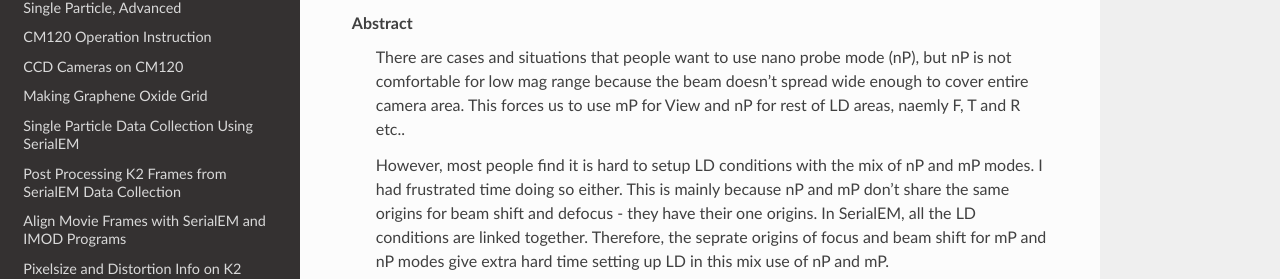
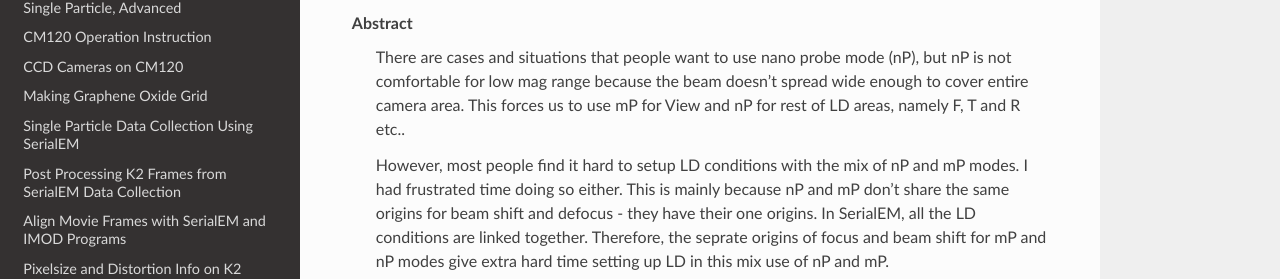
Before and after one commit to xuchen66/sphinx-emdocs, a Sphinx documentation site: the page built from source/serialEM-note-LD-mP-nP.rst, in a window 1280 px wide and 900 px high. Shown: the part 302-581 px from the top of the window. Built offline with Sphinx 7.4.7 and the Read the Docs theme 2.0.0, drawn with Linux system fonts in a browser that asks for light colours; pages that are not in the unit, such as notebooks, are missing from menus.

Commit message:
Update serialEM-note-LD-mP-nP.rst

```diff
--- a/source/serialEM-note-LD-mP-nP.rst
+++ b/source/serialEM-note-LD-mP-nP.rst
@@ -11,14 +11,14 @@
 .. glossary::
 
    Abstract
-      There are cases and situations that people want to use nano probe mode (nP), but nP is not comfortable for low mag range because the
-      beam doesn't spread wide enough to cover entire camera area. This forces us to use mP for View and nP for rest of LD areas, naemly F, T
-      and R etc..
+      There are cases and situations that people want to use nano probe mode (nP), but nP is not comfortable for low mag range
+      because the beam doesn't spread wide enough to cover entire camera area. This forces us to use mP for View and nP for
+      rest of LD areas, namely F, T and R etc..
 
-      However, most people find it is hard to setup LD conditions with the mix of nP and mP modes. I had frustrated time doing so either.
-      This is mainly because nP and mP don't share the same origins for beam shift and defocus - they have their one origins. In SerialEM, all
-      the LD conditions are linked together. Therefore, the seprate origins of focus and beam shift for mP and nP modes give extra hard time
-      setting up LD in this mix use of nP and mP.
+      However, most people find it hard to setup LD conditions with the mix of nP and mP modes. I had frustrated time doing so either.
+      This is mainly because nP and mP don't share the same origins for beam shift and defocus - they have their one origins.
+      In SerialEM, all the LD conditions are linked together. Therefore, the seprate origins of focus and beam shift for mP and nP
+      modes give extra hard time setting up LD in this mix use of nP and mP.
 
       SerialEM already has way to deal with this problem. I hope this doc makes it clearer to easier to follow practically.
 
```
